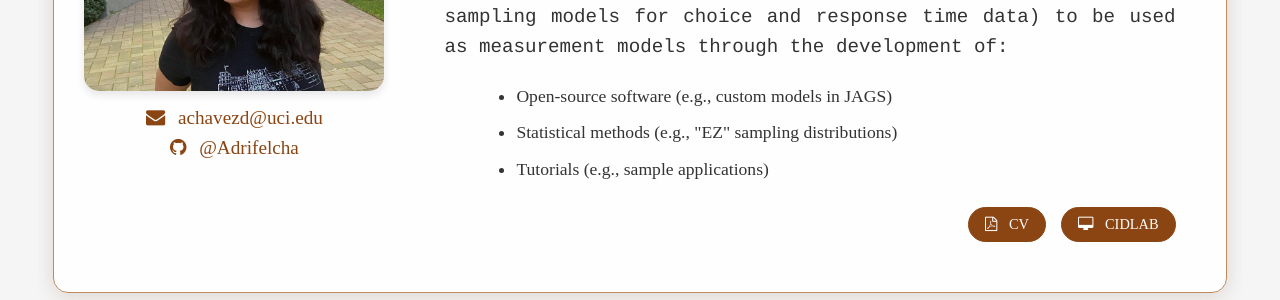
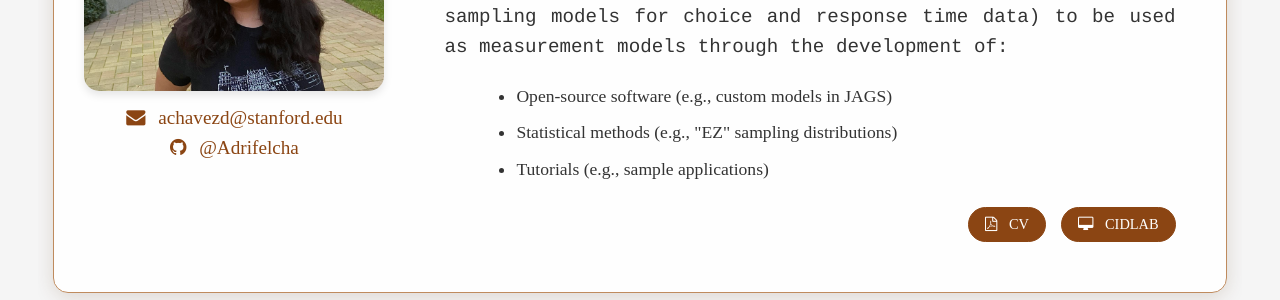
Before and after one commit to Adrifelcha/adrifelcha.github.io, a Jekyll site: the page built from index.html, in a window 1280 px wide. Shown: the part 628-928 px from the top of the page. Built offline with Jekyll 4.4.1, drawn with Linux system fonts in a browser that asks for light colours; some web fonts are replaced.

Commit message:
Update UCI email to Stanford email

```diff
--- a/index.html
+++ b/index.html
@@ -7,8 +7,8 @@ title: Adriana F. Chávez De la Peña
     <div class="profile-left">
         <img src="/photos/adriana_mainPage.jpg" alt="Profile Picture" class="profile-image">
         <div class="email-contact">
-            <a href="mailto:achavezd@uci.edu" class="email-link">
-                <i class="fa fa-envelope"></i> achavezd@uci.edu
+            <a href="mailto:achavezd@stanford.edu" class="email-link">
+                <i class="fa fa-envelope"></i> achavezd@stanford.edu
             </a>
         </div>
         <div class="github-contact">
```
